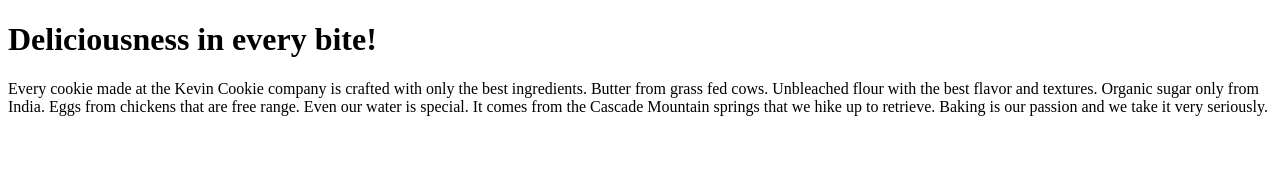
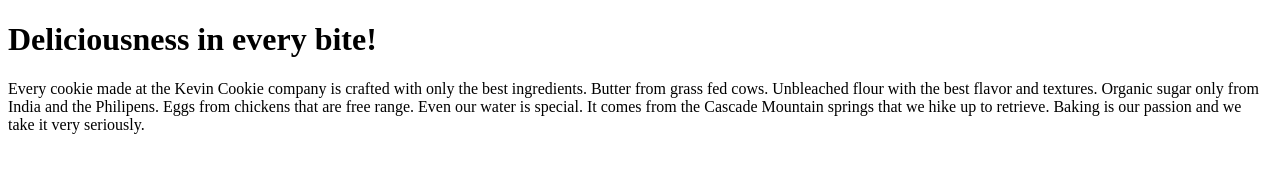
Before and after one commit to froakester61/franktestrepo, a plain HTML site: page index.htm in a window 1280 px wide. Drawn offline with Linux system fonts and the light colour scheme.

Commit message:
Update index.htm

```diff
--- a/index.htm
+++ b/index.htm
@@ -4,7 +4,7 @@
 
 <h1>Deliciousness in every bite!</h1>
 
-<p>Every cookie made at the Kevin Cookie company is crafted with only the best ingredients. Butter from grass fed cows. Unbleached flour with the best flavor and textures. Organic sugar only from India. Eggs from chickens that are free range. Even our water is special. It comes from the Cascade Mountain springs that we hike up to retrieve. Baking is our passion and we take it very seriously.</p>
+<p>Every cookie made at the Kevin Cookie company is crafted with only the best ingredients. Butter from grass fed cows. Unbleached flour with the best flavor and textures. Organic sugar only from India and the Philipens. Eggs from chickens that are free range. Even our water is special. It comes from the Cascade Mountain springs that we hike up to retrieve. Baking is our passion and we take it very seriously.</p>
 
 </body>
 </html>
```
